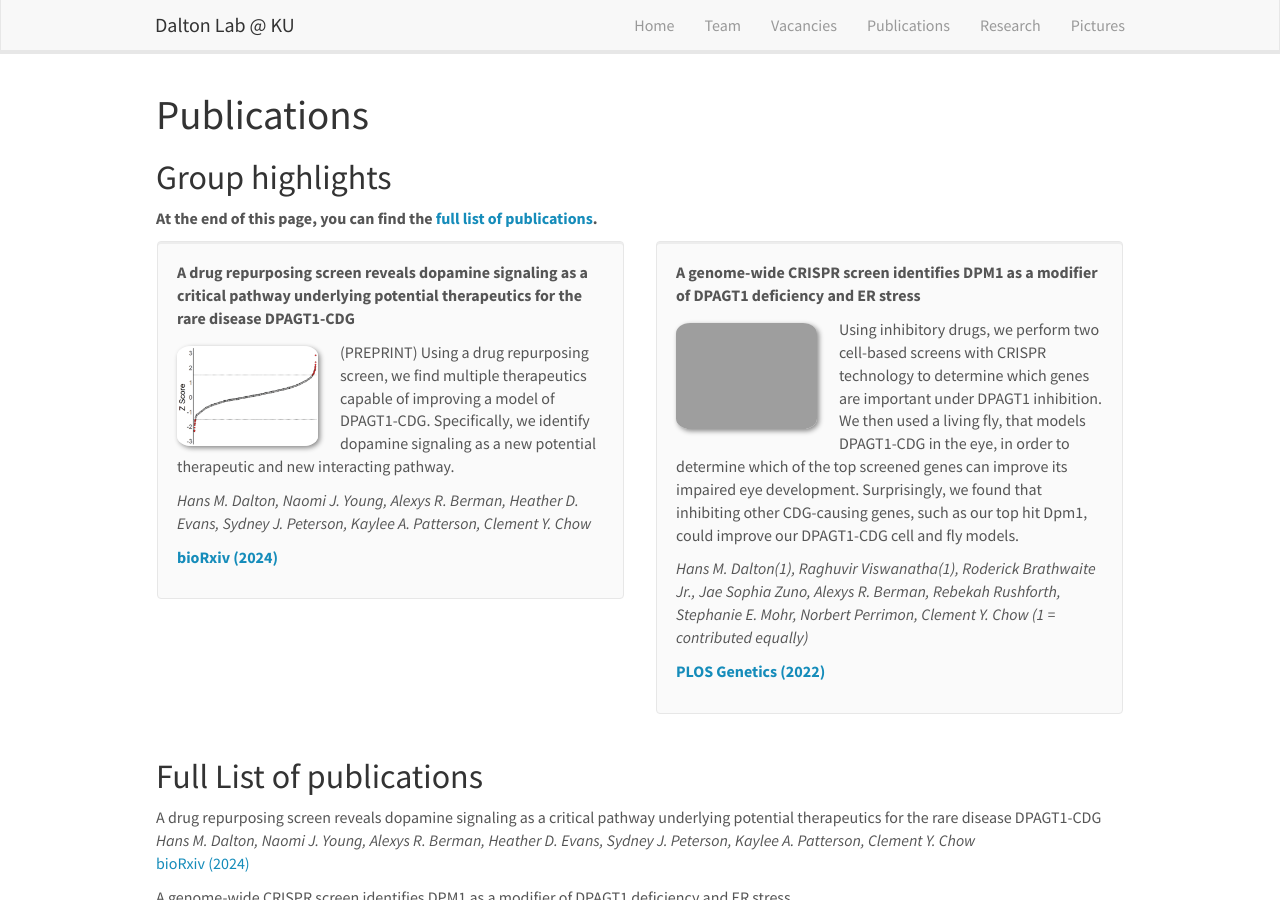
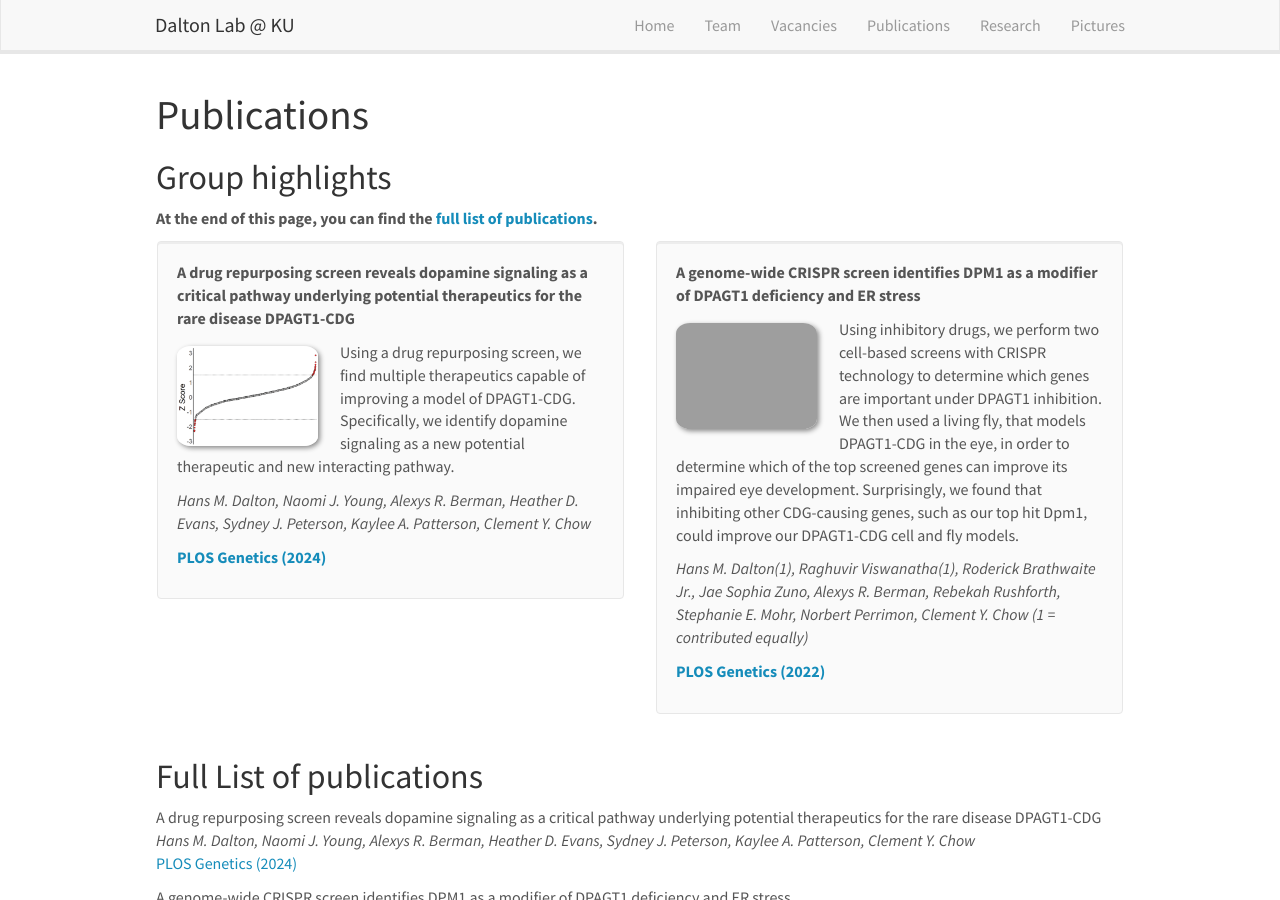
Before and after one commit to hansmdalton/hansmdalton.github.io, a Jekyll site: the page built from _pages/publications.md, in a window 1280 px wide and 900 px high. Built offline with Jekyll 4.4.1, drawn with Linux system fonts in a browser that asks for light colours; nearby versions of some CDN libraries.

Commit message:
Update publist.yml

```diff
--- a/_data/publist.yml
+++ b/_data/publist.yml
@@ -1,10 +1,10 @@
 - title: "A drug repurposing screen reveals dopamine signaling as a critical pathway underlying potential therapeutics for the rare disease DPAGT1-CDG"
   image: Z-plot_for_website.png
-  description: (PREPRINT) Using a drug repurposing screen, we find multiple therapeutics capable of improving a model of DPAGT1-CDG. Specifically, we identify dopamine signaling as a new potential therapeutic and new interacting pathway.
+  description: Using a drug repurposing screen, we find multiple therapeutics capable of improving a model of DPAGT1-CDG. Specifically, we identify dopamine signaling as a new potential therapeutic and new interacting pathway.
   authors: Hans M. Dalton, Naomi J. Young, Alexys R. Berman, Heather D. Evans, Sydney J. Peterson, Kaylee A. Patterson, Clement Y. Chow
   link:
-    url: https://www.biorxiv.org/content/10.1101/2024.06.12.597770v1
-    display: bioRxiv (2024)
+    url: https://journals.plos.org/plosgenetics/article?id=10.1371/journal.pgen.1011458
+    display: PLOS Genetics (2024)
   highlight: 1
 
 - title: "A genome-wide CRISPR screen identifies DPM1 as a modifier of DPAGT1 deficiency and ER stress"
```
